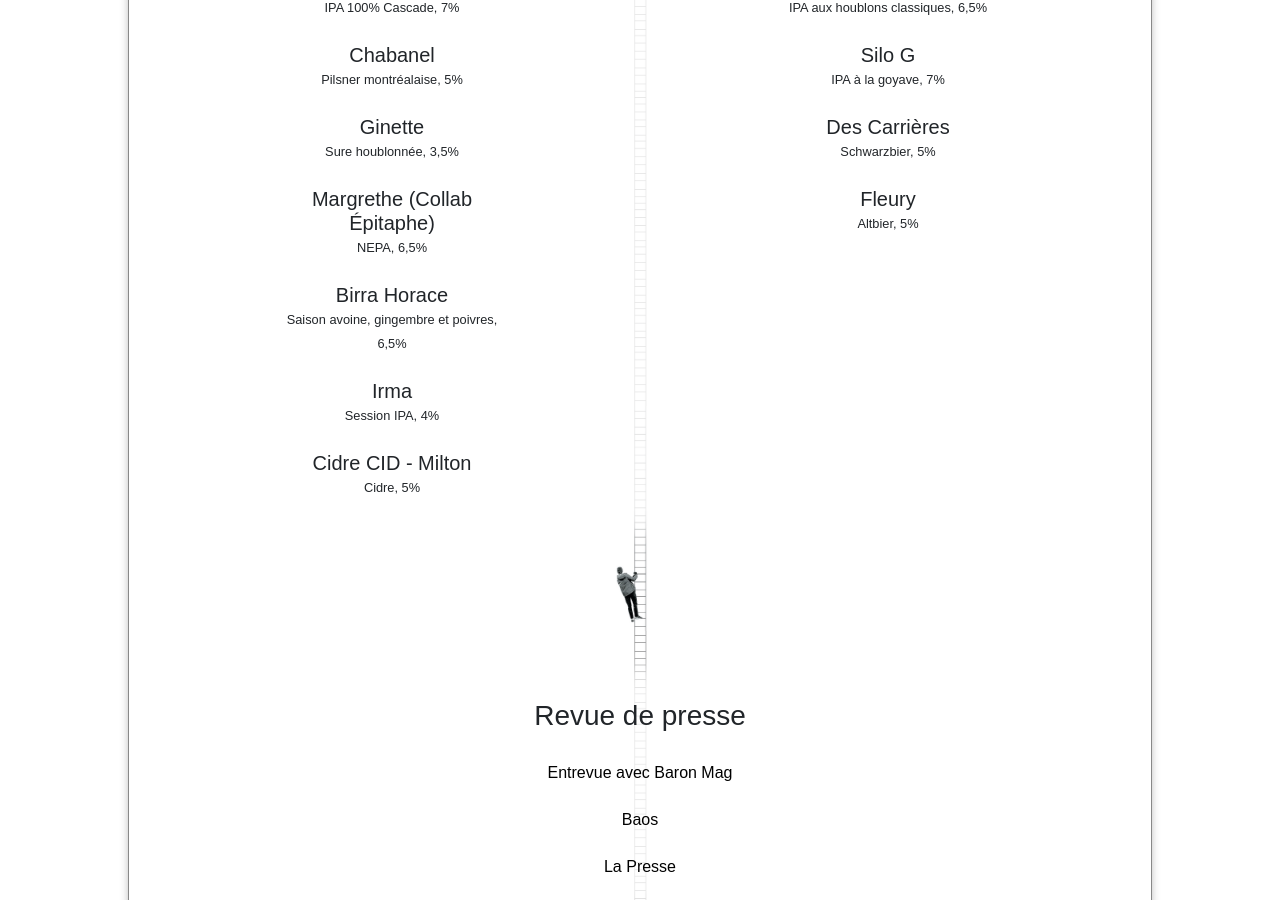
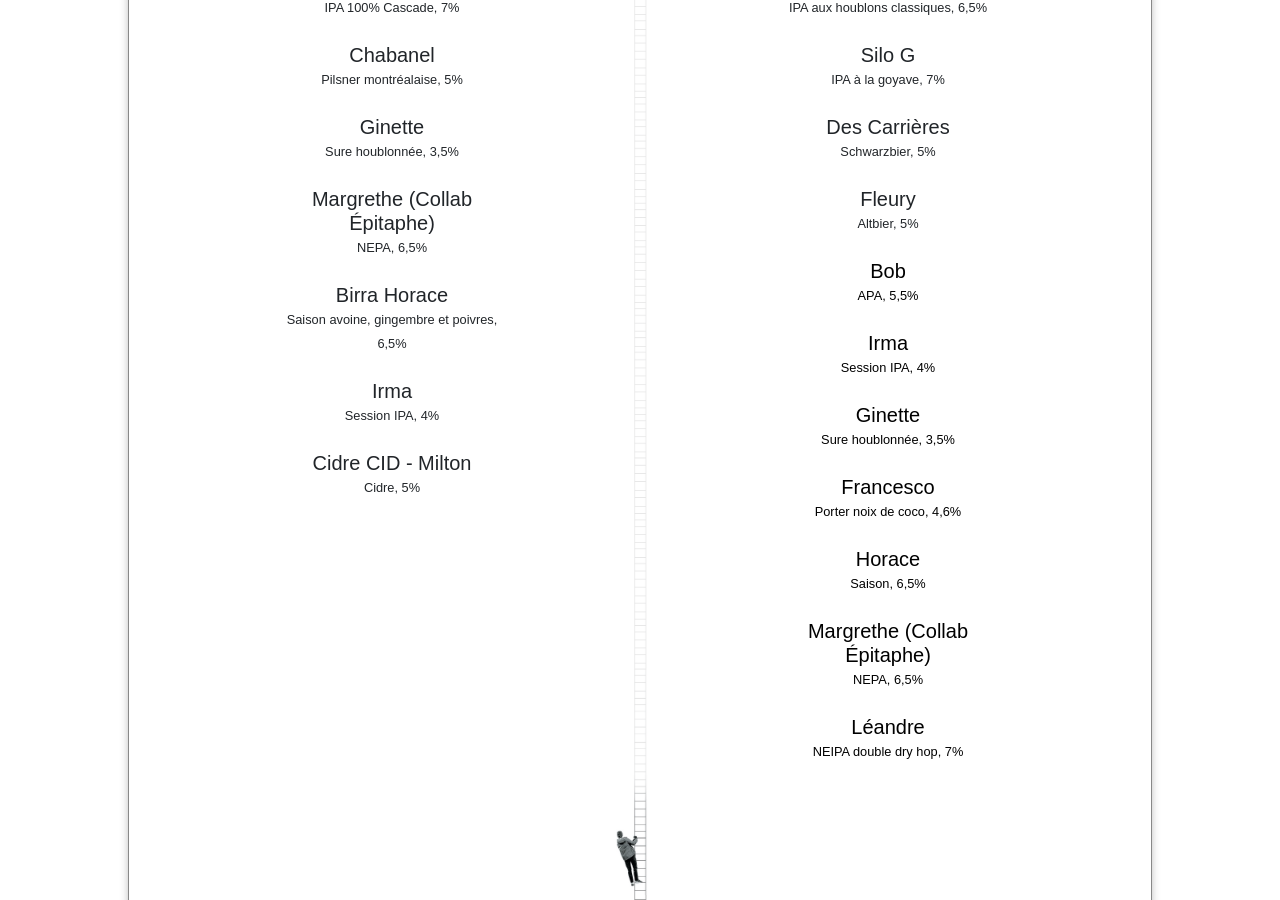
Before and after one commit to bieresilo/silo, a Jekyll site: the page built from index.html, in a window 1280 px wide and 900 px high, scrolled down 3023 px. Built offline with Jekyll 4.4.1, drawn with Linux system fonts in a browser that asks for light colours; nearby versions of some CDN libraries; some web fonts are replaced.

Commit message:
Update takeout.yml

```diff
--- a/_data/takeout.yml
+++ b/_data/takeout.yml
@@ -31,14 +31,38 @@
   type: Altbier
   abv: 5%
   id: 3
+- name: Bob
+  type: APA
+  abv: 5,5%
+  link: https://birra.ca
+- name: Irma
+  type: Session IPA
+  abv: 4%
+  link: https://birra.ca
+- name: Ginette
+  type: Sure houblonnée
+  abv: 3,5%
+  link: https://birra.ca
+- name: Francesco
+  type: Porter noix de coco
+  abv: 4,6%
+  link: https://birra.ca
+- name: Horace
+  type: Saison
+  abv: 6,5%
+  link: https://birra.ca
+- name: Margrethe (Collab Épitaphe)
+  type: NEPA
+  abv: 6,5%
+- name: Léandre
+  type: NEIPA double dry hop
+  abv: 7%
+  link: https://birra.ca
 
 #- name: St-Laurent
 #  type: Kölsch
 #  abv: 5%
 #  id: 2
-#- name: Margrethe (Collab Épitaphe)
-#  type: NEPA
-#  abv: 6,5%
 #- name: Lagerbier
 #  type: Bière franconienne
 #  abv: 5%
@@ -50,23 +74,3 @@
 #- name: Pils de la galaxie CHEERS
 #  type: Pils
 #  abv: 3,5%
-#- name: Bob
-#  type: APA
-#  abv: 5,5%
-#  link: https://birra.ca
-#- name: Ginette
-#  type: Sure houblonnée
-#  abv: 3,5%
-#  link: https://birra.ca
-#- name: Francesco
-#  type: Porter noix de coco
-#  abv: 4,6%
-#  link: https://birra.ca
-#- name: Léandre
-#  type: NEIPA double dry hop
-#  abv: 7%
-#  link: https://birra.ca
-#- name: Horace
-#  type: Saison
-#  abv: 6,5%
-#  link: https://birra.ca
```
